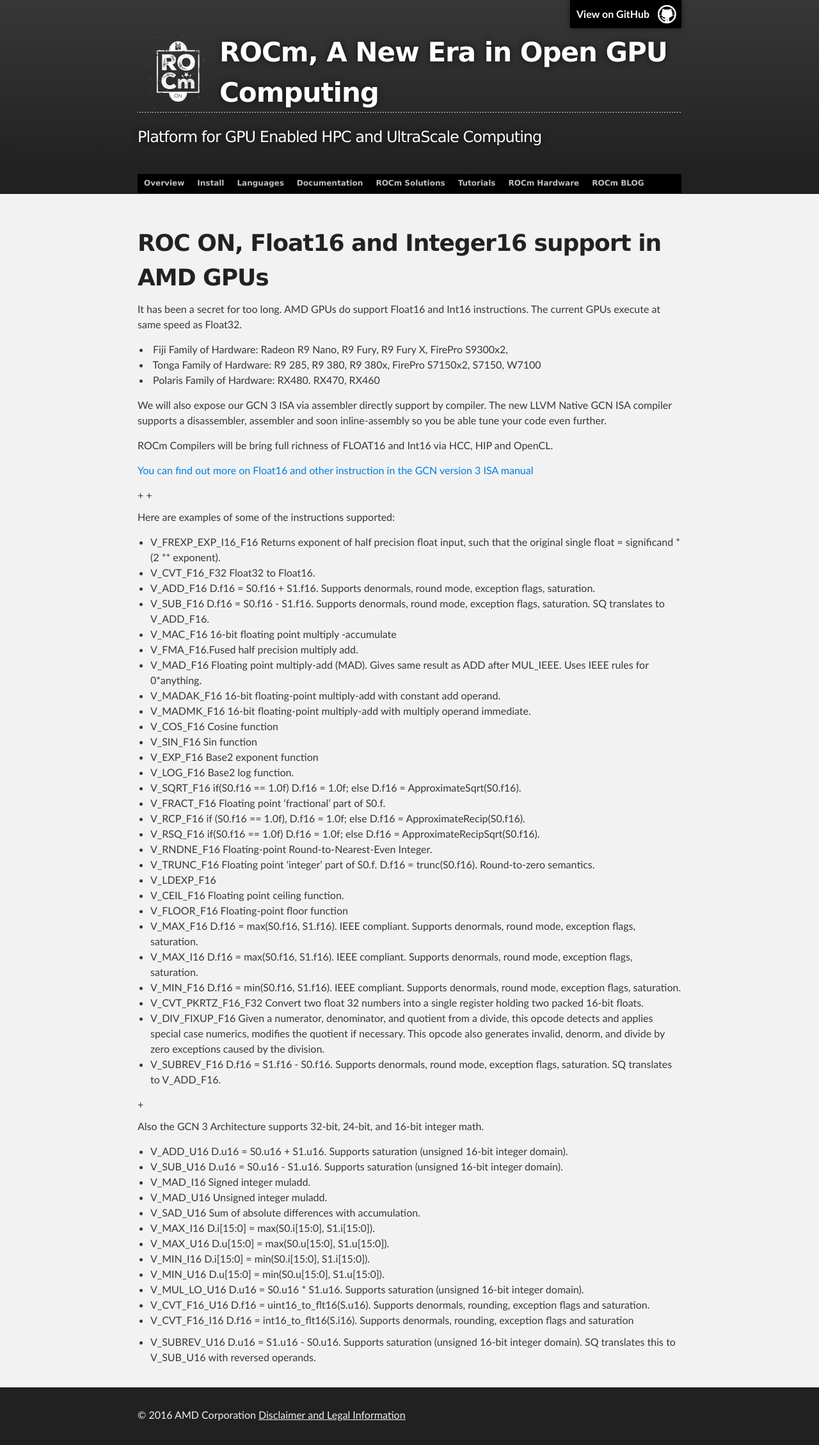
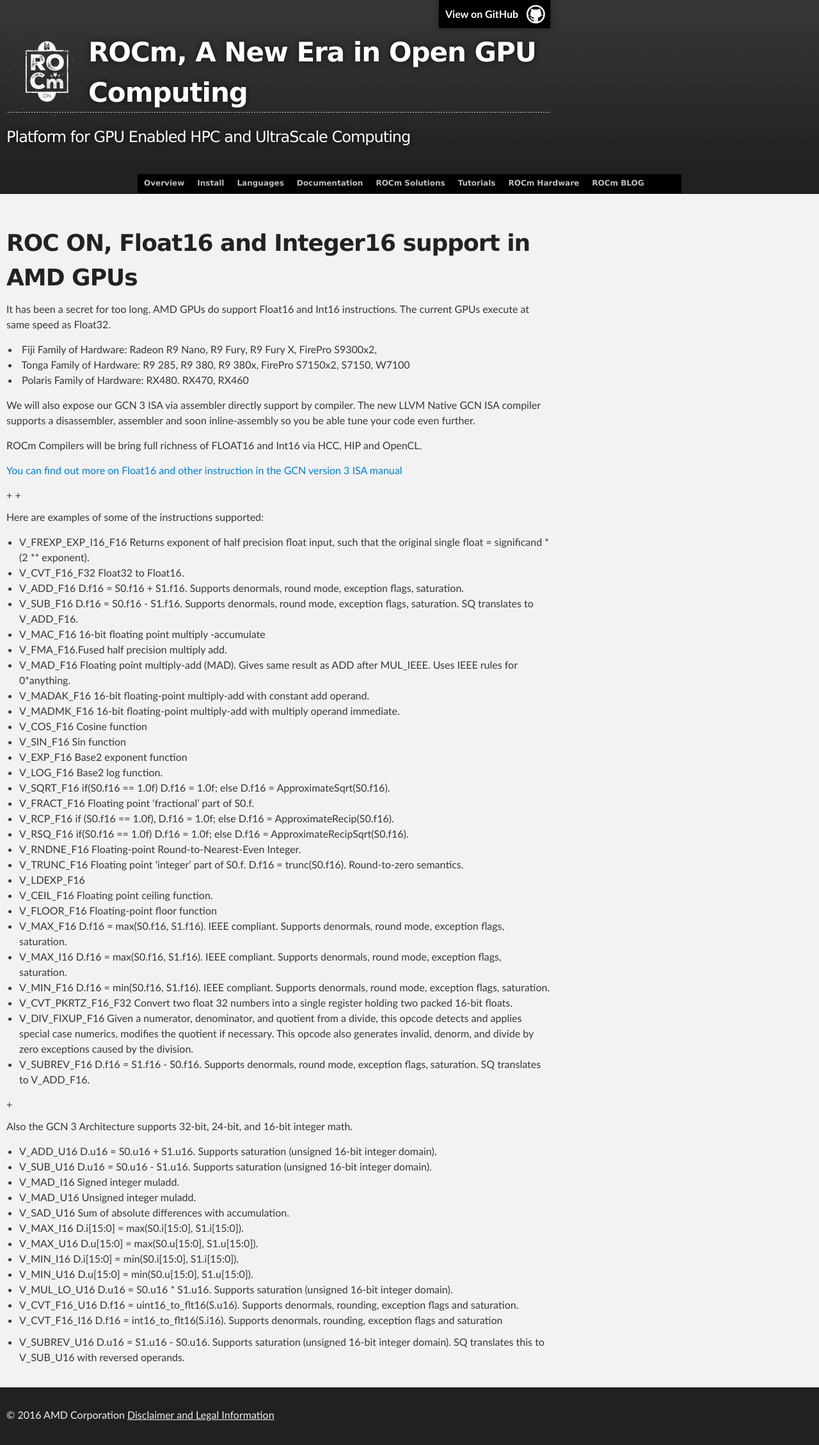
Before and after one commit to ROCm/ROCm.github.io, a Jekyll site: the page GCN_Float16.html, which Jekyll copies as it is, in a window 1280 px wide. Shown: the whole page at 64% size. Built offline with Jekyll 4.4.1, drawn with Linux system fonts in a browser that asks for light colours.

Commit message:
Update stylesheet.css

```diff
--- a/stylesheets/stylesheet.css
+++ b/stylesheets/stylesheet.css
@@ -32,7 +32,7 @@
 /* HTML5 display-role reset for older browsers */
 article, aside, details, figcaption, figure,
 footer, header, hgroup, menu, nav, section {
-  display: block;
+  display: inline-block;
 }
 
 ol, ul {
@@ -59,7 +59,7 @@
 }
 
 h1, h2, h3, h4, h5, h6 {
-  margin: 10px 0;
+  margin: 10px auto;
   font-weight: 700;
   color:#222222;
   font-family: 'Lucida Grande', 'Calibri', Helvetica, Arial, sans-serif;
@@ -82,15 +82,15 @@
 }
 
 h4 {
-  font-size: 21px;
+  font-size: 22px;
 }
 
 h5 {
-  font-size: 18px;
+  font-size: 19px;
 }
 
 h6 {
-  font-size: 16px;
+  font-size: 15px;
 }
 
 p {
```
